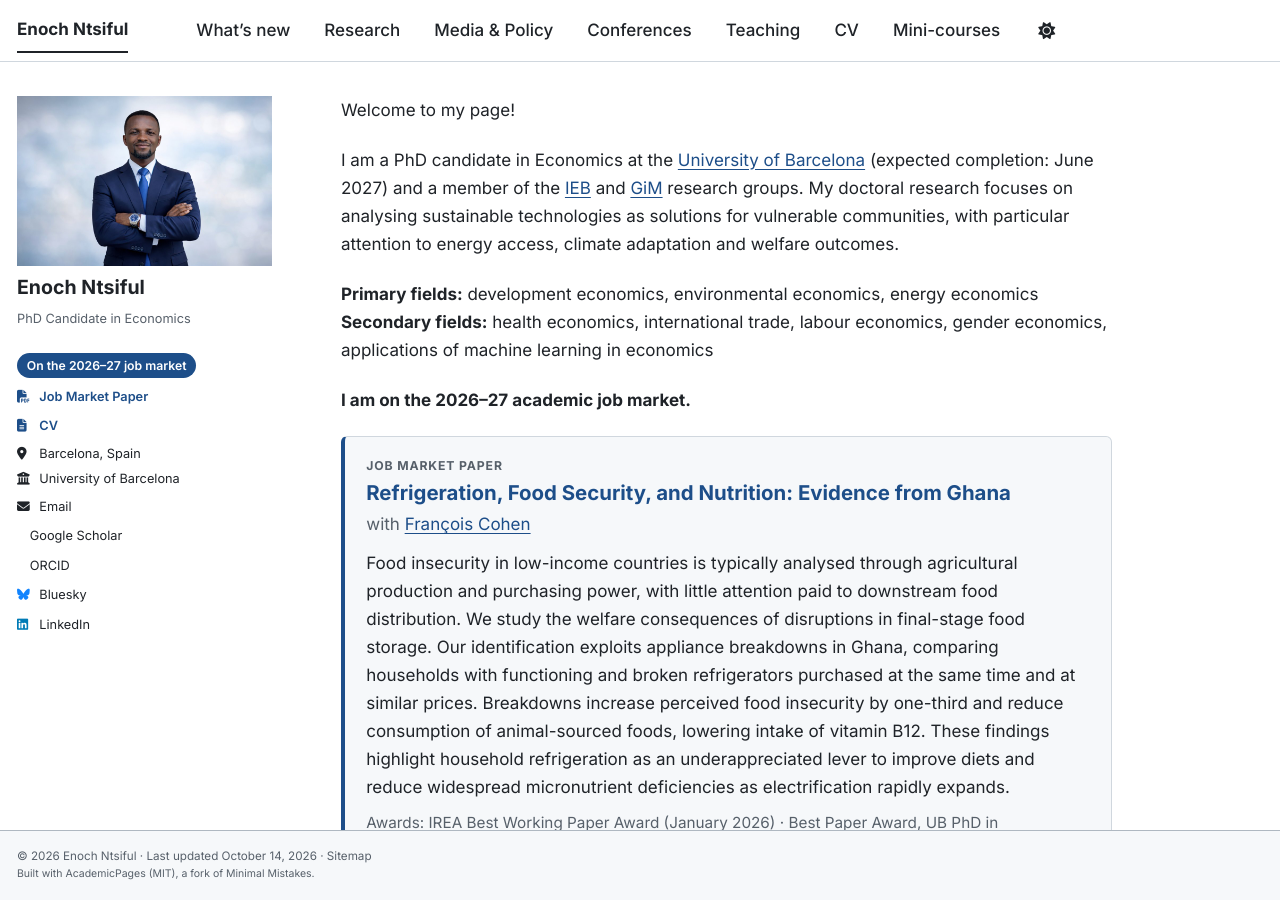
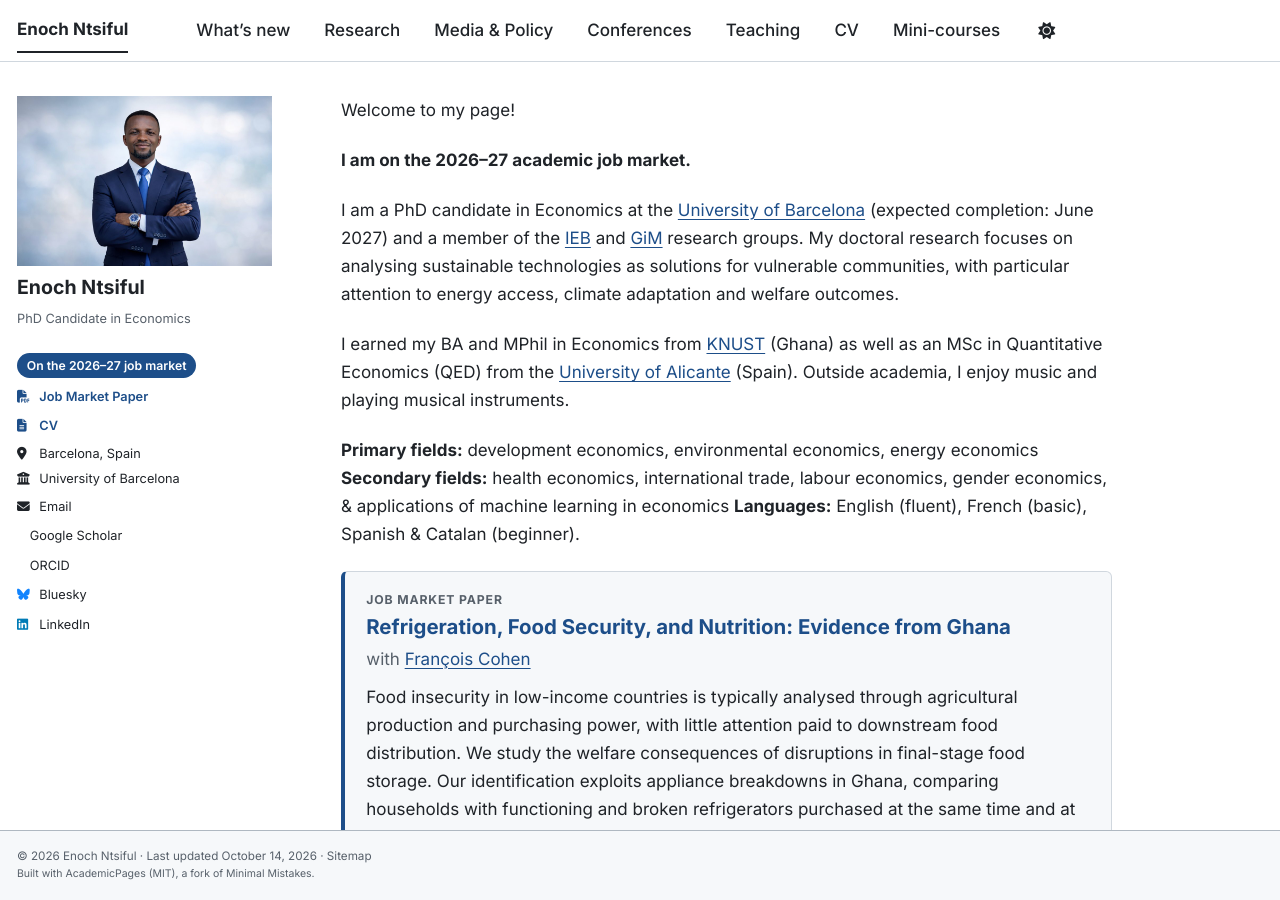
Before and after one commit to ntsifulenoch/ntsifulenoch.github.io, a Jekyll site: the page built from _pages/about.md, in a window 1280 px wide and 900 px high. Built offline with Jekyll 4.4.1, drawn with Linux system fonts in a browser that asks for light colours; a style sheet for code colours, icons or effects is not loaded.

Commit message:
Update about.md

```diff
--- a/_pages/about.md
+++ b/_pages/about.md
@@ -8,12 +8,17 @@ redirect_from:
 
 Welcome to my page!
 
+**I am on the 2026–27 academic job market.** {% comment %} CONFIRM: add the job-market events where you will interview, or keep this line as is. {% endcomment %}
+
 I am a PhD candidate in Economics at the [University of Barcelona](https://www.ub.edu/) (expected completion: June 2027) and a member of the [IEB](https://ieb.ub.edu/en/researcher/ntsiful-enoch/) and [GiM](https://www.ub.edu/gim/) research groups. My doctoral research focuses on analysing sustainable technologies as solutions for vulnerable communities, with particular attention to energy access, climate adaptation and welfare outcomes.
 
+I earned my BA and MPhil in Economics from [KNUST](https://www.knust.edu.gh/) (Ghana) as well as an MSc in Quantitative Economics (QED) from the [University of Alicante](https://www.ua.es/en/) (Spain).
+Outside academia, I enjoy music and playing musical instruments.
+
 **Primary fields:** development economics, environmental economics, energy economics
-**Secondary fields:** health economics, international trade, labour economics, gender economics, applications of machine learning in economics
+**Secondary fields:** health economics, international trade, labour economics, gender economics, & applications of machine learning in economics
+**Languages:** English (fluent), French (basic), Spanish & Catalan (beginner).
 
-**I am on the 2026–27 academic job market.** {% comment %} CONFIRM: add the job-market events where you will interview, or keep this line as is. {% endcomment %}
 
 <div class="jmp-card" id="job-market-paper">
   <p class="jmp-card__label">Job Market Paper</p>
```
